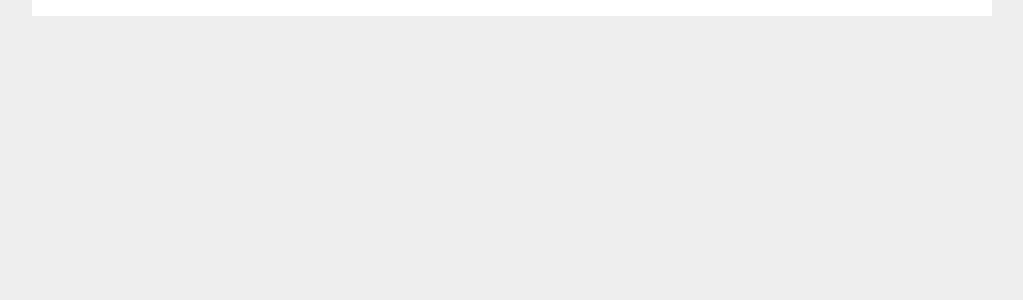
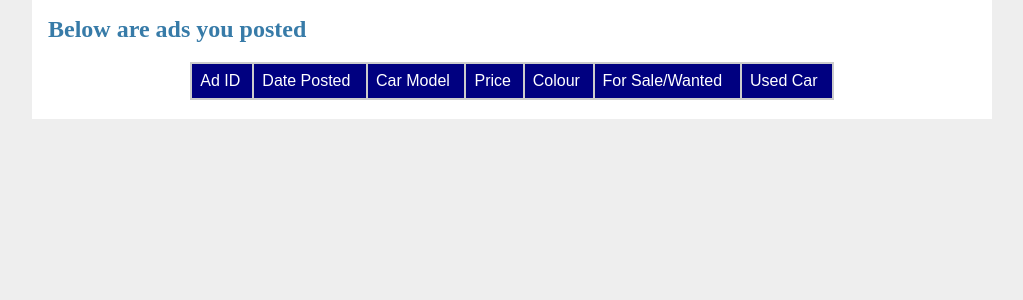
Before and after one commit to karolinajask/CA, a Flask app: page /home in a window 1280 px wide. Shown: the part 98-398 px from the top of the page, without its empty margins (128-1151 px from the left). Run offline with Flask 3, Linux system fonts and the light colour scheme; data that the repository does not hold is empty; some libraries are stand-ins or nearby versions.

Commit message:
update.html etc

```diff
--- a/CA/app.py
+++ b/CA/app.py
@@ -29,7 +29,7 @@ def index():
     conn = mysql.connection
     cur = conn.cursor(MySQLdb.cursors.DictCursor)
     #executing query
-    cur.execute("select AdDate, Wanted, Price, Used, CarModel, CarColour from Ad")
+    cur.execute("select AdId,AdDate, Wanted, Price, Used, CarModel, CarColour from Ad")
     #fetching all records from database
     data=cur.fetchall()
     #returning back to projectlist.html with all records from MySQL which are stored in variable data
@@ -115,9 +115,6 @@ def login():
 
     return render_template('auth/login.html')
 
-@app.route("/home")
-def home():
-    return render_template('auth/home.html')
 
 @app.before_request
 def load_logged_in_user():
@@ -148,6 +145,19 @@ def login_required(view):
 
     return wrapped_view
 
+@app.route("/home")
+def home():
+    user_id = session.get('user_id')
+    #creating variable for connection
+    conn = mysql.connection
+    cur = conn.cursor(MySQLdb.cursors.DictCursor)
+    #executing query
+    cur.execute("select AdId, AdDate, Wanted, Price, Used, CarModel, CarColour from Ad where PosterID = %s" , (user_id,) )
+    #fetching all records from database
+    data=cur.fetchall()
+    #returning back to projectlist.html with all records from MySQL which are stored in variable data
+    return render_template('auth/home.html',data=data)
+
 @app.route('/create', methods=('GET', 'POST'))
 @login_required
 def create():
@@ -162,7 +172,6 @@ def create():
         cur = conn.cursor()
         error = None
 
-
         cur.execute("SELECT CarID FROM Ad WHERE CarID = %s", [carid])
         x = cur.fetchone()
         if x is not None:
@@ -173,23 +182,17 @@ def create():
             cur.execute("SELECT RoleId FROM User WHERE UserEmail = %s", [user_id])
             u = cur.fetchone()
             usrole = str(u[0])
-            print(usrole)
 
             try:
 
-
                 if usrole == "seller":
-                    print(usrole)
                     cur.execute(
                         "INSERT INTO Ad (Wanted, CarID, PosterID, Price,Used, CarModel,CarColour) VALUES (%s, %s, %s, %s, %s, %s, %s)",
                         ("n", carid, user_id, price, carused, carmodel, carcolour),
                     )
                 conn.commit()
 
-
-
                 if usrole == "buyer":
-                    print(usrole)
                     cur.execute(
                         "INSERT INTO Ad (Wanted, CarID, PosterID, Price,Used, CarModel,CarColour) VALUES (%s, %s, %s, %s, %s, %s, %s)",
                         ("y", carid, user_id, price, carused, carmodel, carcolour),
@@ -202,60 +205,28 @@ def create():
 
     return render_template('auth/create.html')
 
+#################################################################
 
-#def get_post(id, check_author=True):
- #   post = get_db().execute(
-  #      'SELECT p.id, title, body, created, author_id, username'
-   #     ' FROM post p JOIN user u ON p.author_id = u.id'
-    #    ' WHERE p.id = ?',
-     #   (id,)
-   # ).fetchone()
+@app.route('/update', methods=('GET', 'POST'))
+@login_required
+def update():
+    user_id = session.get('user_id')
+    #creating variable for connection
+    conn = mysql.connection
+    cur = conn.cursor(MySQLdb.cursors.DictCursor)
+    #executing query
+    cur.execute("select AdId, AdDate, Wanted, Price, Used, CarModel, CarColour from Ad where PosterID = %s" , (user_id,) )
+    #fetching all records from database
+    data=cur.fetchall()
+    #returning back to projectlist.html with all records from MySQL which are stored in variable data
 
-    #if post is None:
-     #   abort(404, f"Post id {id} doesn't exist.")
+    return render_template('auth/update.html',data=data)
+#################################################################
 
-    #if check_author and post['author_id'] != g.user['id']:
-     #   abort(403)
-
-#    return post
-
-
-#@bp.route('/<int:id>/update', methods=('GET', 'POST'))
-#@login_required
-#def update(id):
- #   post = get_post(id)
-
-  #  if request.method == 'POST':
-   #     title = request.form['title']
-    #    body = request.form['body']
-     #   error = None
-     #
-       # if not title:
-#            error = 'Title is required.'
-
- #       if error is not None:
-  #          flash(error)
-   #     else:
-    #        db = get_db()
-     #       db.execute(
-      #          'UPDATE post SET title = ?, body = ?'
-       #         ' WHERE id = ?',
-        #        (title, body, id)
-         #   )
-           # db.commit()
-          #  return redirect(url_for('blog.index'))
-
-   # return render_template('blog/update.html', post=post)
-
-
-#@bp.route('/<int:id>/delete', methods=('POST',))
-#@login_required
-#def delete(id):
-#    get_post(id)
- #   db = get_db()
-  #  db.execute('DELETE FROM post WHERE id = ?', (id,))
-   # db.commit()
-    #return redirect(url_for('blog.index'))
+@app.route('/delete', methods=('POST',))
+@login_required
+def delete():
+     return redirect(url_for('home'))
 
 if __name__ == '__main__':
     app.run(host='0.0.0.0',port='8080') #Run the flask app at port 8080
--- a/CA/templates/auth/home.html
+++ b/CA/templates/auth/home.html
@@ -1,32 +1,53 @@
 <!--page for logged in users-->
-
 {% extends 'base.html' %}
 
 {% block header %}
 <h1>{% block title %}Posts{% endblock %}</h1>
   {% if g.user %}
 <a class="action" href="{{ url_for('create') }}">New</a>
-<a class="action" href="{{ url_for('update') }}">My ads</a>
+<a class="action" href="{{ url_for('update') }}">Edit your ads</a>
 <a class="action" href="{{ url_for('index') }}">All ads</a>
   {% endif %}
 {% endblock %}
 
 {% block content %}
-  {% for post in posts %}
-<article class="post">
-    <header>
-        <div>
-            <h1>{{ post['title'] }}</h1>
-            <div class="about">by {{ post['username'] }} on {{ post['created'].strftime('%Y-%m-%d') }}</div>
-        </div>
-        {% if g.user['id'] == post['author_id'] %}
-        <a class="action" href="{{ url_for('update', id=post['id']) }}">Edit</a>
-        {% endif %}
-    </header>
-    <p class="body">{{ post['body'] }}</p>
-</article>
-    {% if not loop.last %}
-<hr>
-    {% endif %}
-  {% endfor %}
+<h1>Below are ads you posted</h1>
+<!--https://www.krazyprogrammer.com/2020/12/fetch-data-from-mysql-using-flask-and.html-->
+<table border="0" style="box-shadow:1px 1px 10px white" width="70%" height="70%" align="center">
+    <tr>
+        <td style="background-position:center center" valign="top" align="center">
+            <table border="0" cellpadding="8" width="100%" style="background-color:#CCCCCC">
+                <tr style="background-color:navy;color:white">
+                    <td>Ad ID</td>
+                    <td>Date Posted</td>
+                    <td>Car Model</td>
+                    <td>Price</td>
+                    <td>Colour</td>
+                    <td>For Sale/Wanted</td>
+                    <td>Used Car</td>
+                </tr>
+                {% for item in data %}
+                <tr>
+                    <td>{{item.AdId}}</td>
+                    <td>{{item.AdDate}}</td>
+                    <td>{{item.CarModel}}</td>
+                    <td>{{item.Price}}</td>
+                    <td>{{item.CarColour}}</td>
+                    {% if item.Wanted == 'n' %}
+                    <td> For Sale </td>
+                    {% elif item.Wanted == 'y' %}
+                    <td> Wanted</td>
+                    {% endif %}
+                    {% if item.Used == 'Y' %}
+                    <td> Used </td>
+                    {% elif item.Used == 'N' %}
+                    <td> New</td>
+                    {% endif %}
+                </tr>
+                {% endfor %}
+
+            </table>
+        </td>
+    </tr>
+</table>
 {% endblock %}
--- a/CA/templates/base.html
+++ b/CA/templates/base.html
@@ -8,6 +8,9 @@
         <li><span>{{ g.user['userfirstname'] }}</span>
         <li>
             <a href="{{ url_for('logout') }}">Log Out</a>
+        <li>
+            <a href="{{ url_for('home') }}">My ads</a>
+
             {% else %}
         <li><a href="{{ url_for('register') }}">Register</a>
         <li>
--- a/CA/templates/index.html
+++ b/CA/templates/index.html
@@ -13,6 +13,7 @@
         <td style="background-position:center center" valign="top" align="center">
             <table border="0" cellpadding="8" width="100%" style="background-color:#CCCCCC">
                 <tr style="background-color:navy;color:white">
+                    <td>Ad ID</td>
                     <td>Date Posted</td>
                     <td>Car Model</td>
                     <td>Price</td>
@@ -22,6 +23,7 @@
                 </tr>
                 {% for item in data %}
                 <tr>
+                    <td>{{item.AdId}}</td>
                     <td>{{item.AdDate}}</td>
                     <td>{{item.CarModel}}</td>
                     <td>{{item.Price}}</td>
```
Also changed, not shown: CA/templates/auth/update.html (+24 -10 lines).
